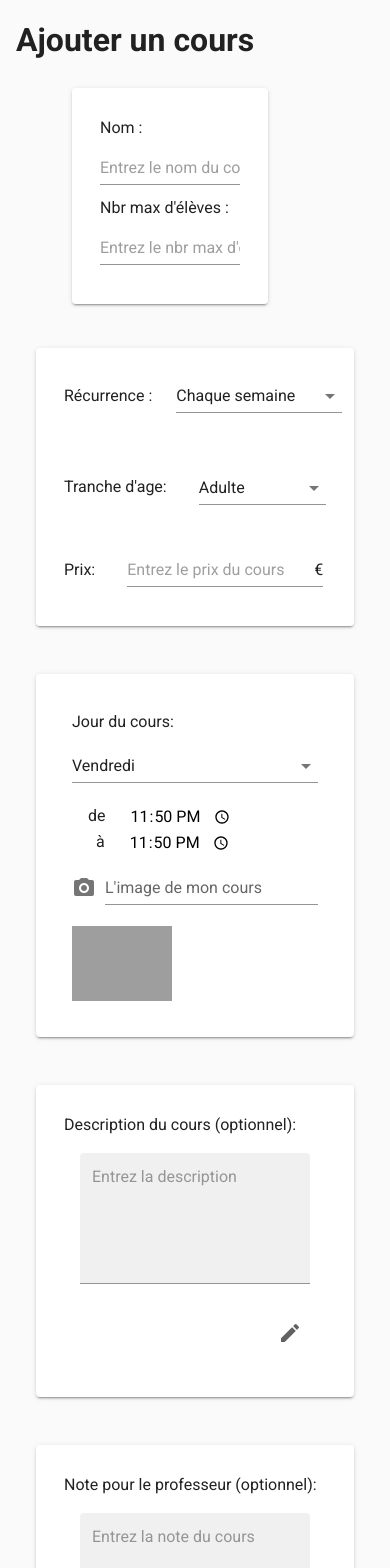
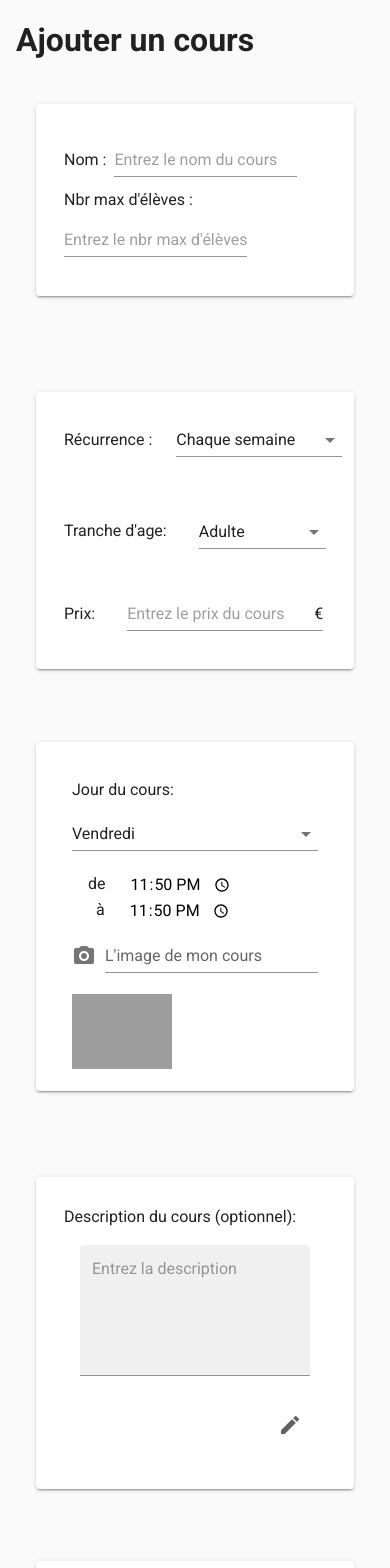
Before and after one commit to projet-Bartolomeo/Dibartolomeo, a Nuxt app: page /professor/lesson/new in a window 390 px wide. Shown: the top 1568 px of the page. Built offline with nearby package versions, Linux system fonts and the light colour scheme; grey boxes are pictures that could not be loaded.

Commit message:
fix: style add lesson

```diff
--- a/components/LessonForm.vue
+++ b/components/LessonForm.vue
@@ -1,8 +1,13 @@
 <template>
   <div>
     <v-form v-model="valid">
-      <v-row class="justify-space-between ma-5">
-        <v-card class="pa-10 ml-10" width="60%">
+      <v-row class="justify-space-around">
+        <v-col
+          align-self="center"
+          cols="12"
+          class="col-sm-10 col-md-7 col-lg-9 col-xl-6"
+        >
+          <v-card class="pa-10 ma-6">
             <v-row>
               <v-row class="ma-0 align-center d-flex">
                 <p class="ma-0 pr-2">Nom :</p>
@@ -30,12 +35,18 @@
               </v-row>
             </v-row>
           </v-card>
+        </v-col>
+        <v-col
+          align-self="center"
+          cols="12"
+          class="col-sm-6 col-md-3 col-lg-3 col-xl-2"
+        >
           <div class="d-flex flex-column">
             <v-btn
               v-if="$props.datas !== 'new'"
               color="#fa3257"
               class="ma-2"
-            style="color: white; width: 12vw"
+              style="color: white"
               @click="
                 $store.commit('overlay/open', {
                   component: 'LessonModificationForm',
@@ -54,7 +65,7 @@
               v-if="$props.datas !== 'new'"
               color="#53b3e6"
               class="ma-2"
-            style="color: white; width: 12vw"
+              style="color: white"
               @click="
                 $store.commit('overlay/open', {
                   component: 'MessageForm',
@@ -69,7 +80,7 @@
               v-if="valid && $props.datas === 'new'"
               color="#76d9a3"
               class="ma-2"
-            style="color: white; width: 12vw"
+              style="color: white"
               @click="create"
               >Enregistrer
               <v-icon class="ml-2"> mdi-content-save </v-icon>
@@ -78,7 +89,6 @@
             <v-btn
               v-if="$props.datas === 'new' && hasModifications"
               color="#f4f4f4"
-            style="width: 12vw"
               class="ma-2"
               @click="$store.dispatch('lesson/resetNewForm')"
             >
@@ -92,7 +102,7 @@
               <v-btn
                 color="#76d9a3"
                 class="ma-2"
-              style="color: white; width: 12vw"
+                style="color: white"
                 @click="
                   $store.commit('overlay/open', {
                     component: 'LessonModificationForm',
@@ -101,7 +111,9 @@
                       payload: $store.state.lesson.form.payload,
                       modify: true,
                     },
-                  title: lesson.recurrenceId ? 'Voulez-vous enregistrer :' : '',
+                    title: lesson.recurrenceId
+                      ? 'Voulez-vous enregistrer :'
+                      : '',
                   })
                 "
                 >Enregistrer
@@ -109,7 +121,6 @@
               </v-btn>
               <v-btn
                 color="#f4f4f4"
-              style="width: 12vw"
                 class="ma-2"
                 @click="
                   $store.dispatch('resetEditionForm', {
@@ -122,10 +133,11 @@
               </v-btn>
             </div>
           </div>
+        </v-col>
       </v-row>
-      <v-col>
-        <v-row class="justify-center">
-          <v-card width="450" class="ma-6">
+      <v-row class="justify-space-around">
+        <v-col cols="12" class="col-sm-10 col-md-5 col-lg-6 col-xl-4">
+          <v-card height="85%" class="ma-6">
             <v-col>
               <div
                 v-if="$props.datas === 'new'"
@@ -184,8 +196,10 @@
               </div>
             </v-col>
           </v-card>
+        </v-col>
+        <v-col cols="12" class="col-sm-10 col-md-5 col-lg-6 col-xl-4">
           <v-card
-            width="450"
+            height="85%"
             class="ma-6 pa-9 d-flex flex-column justify-start align-start"
           >
             <div>Jour du cours:</div>
@@ -201,9 +215,12 @@
             />
             <LessonPictureInput picture-datas="picture.lessonPictureSelected" />
           </v-card>
+        </v-col>
       </v-row>
-        <v-row class="justify-center">
-          <v-card width="450" class="ma-6 pa-4">
+
+      <v-row class="justify-space-around">
+        <v-col cols="12" class="col-sm-10 col-md-5 col-lg-6 col-xl-4">
+          <v-card class="pa-4 ma-6">
             <div class="pa-3">
               <p v-if="$props.datas === 'new'" class="mb-0">
                 Description du cours (optionnel):
@@ -216,7 +233,9 @@
               />
             </div>
           </v-card>
-          <v-card width="450" class="ma-6 pa-4">
+        </v-col>
+        <v-col cols="12" class="col-sm-10 col-md-5 col-lg-6 col-xl-4">
+          <v-card class="pa-4 ma-6">
             <div class="pa-3">
               <p v-if="$props.datas === 'new'" class="mb-0">
                 Note pour le professeur (optionnel):
@@ -229,8 +248,8 @@
               />
             </div>
           </v-card>
+        </v-col>
       </v-row>
-      </v-col>
     </v-form>
   </div>
 </template>
--- a/pages/professor/lesson/_id.vue
+++ b/pages/professor/lesson/_id.vue
@@ -22,7 +22,7 @@
     <div v-if="hasModifications && valid" class="button-icons-container">
       <v-btn
         color="#76d9a3"
-        style="color: white; width: 12vw"
+        style="color: white"
         class="ma-2"
         @click="
           $store.commit('overlay/open', {
@@ -40,7 +40,6 @@
       </v-btn>
       <v-btn
         color="#f4f4f4"
-        style="width: 12vw"
         class="ma-2"
         @click="
           $store.dispatch('resetEditionForm', {
--- a/pages/professor/lesson/new.vue
+++ b/pages/professor/lesson/new.vue
@@ -24,7 +24,7 @@
       <v-btn
         v-if="valid"
         color="#76d9a3"
-        style="color: white; width: 12vw"
+        style="color: white"
         class="ma-2"
         @click="create"
         >Enregistrer
@@ -33,7 +33,6 @@
       <v-btn
         v-if="hasModifications"
         color="#f4f4f4"
-        style="width: 12vw"
         class="ma-2"
         @click="$store.dispatch('lesson/resetNewForm')"
         >Rétablir
```
Lines whose indentation alone changed are shown as unchanged.
